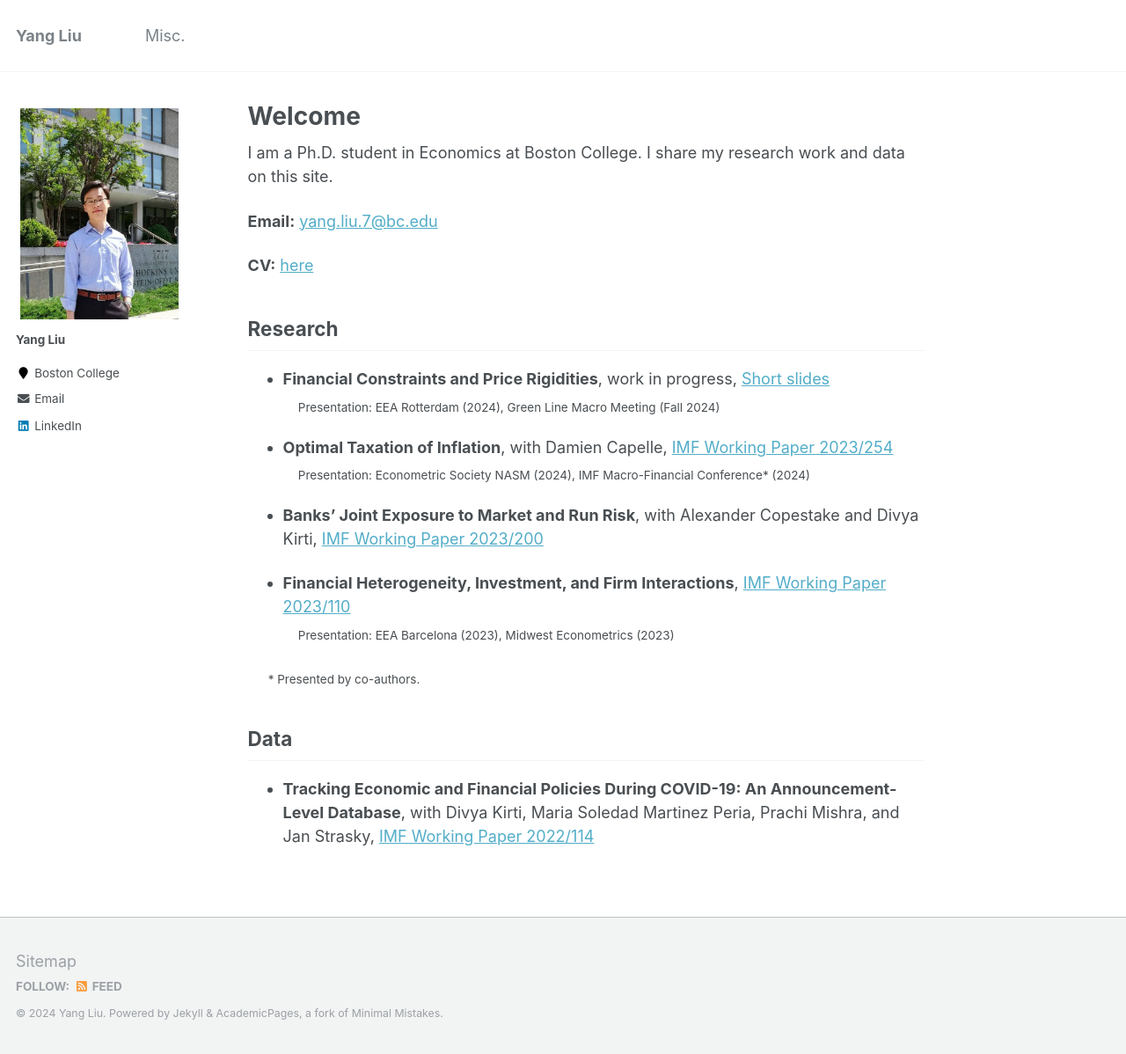
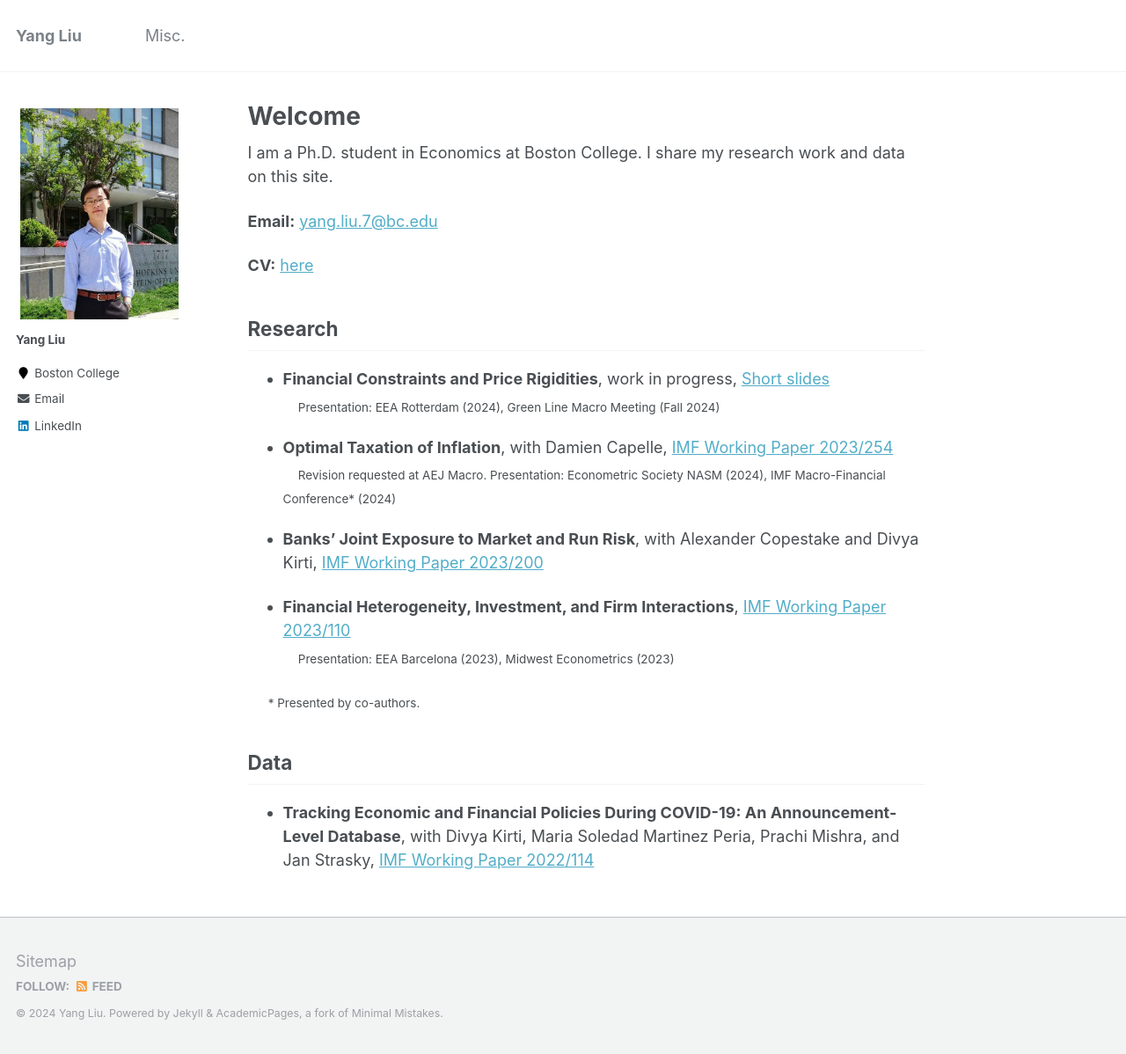
Before and after one commit to yangliu-95/yangliu-95.github.io, a Jekyll site: the page built from _pages/home.md, in a window 1280 px wide and 1198 px high. Shown: the whole window at 88% size. Built offline with Jekyll 4.4.1, drawn with Linux system fonts in a browser that asks for light colours.

Commit message:
Update home.md

```diff
--- a/_pages/home.md
+++ b/_pages/home.md
@@ -20,7 +20,7 @@ I am a Ph.D. student in Economics at Boston College. I share my research work an
 <sub> &emsp;  Presentation: EEA Rotterdam (2024), Green Line Macro Meeting (Fall 2024) <sub>
 
 * **Optimal Taxation of Inflation**, with Damien Capelle,  [IMF Working Paper 2023/254](https://www.imf.org/en/Publications/WP/Issues/2023/12/08/Optimal-Taxation-of-Inflation-542215)  <br>
-<sub> &emsp;  Presentation: Econometric Society NASM (2024), IMF Macro-Financial Conference* (2024) <sub>
+<sub> &emsp;  Revision requested at AEJ Macro. Presentation: Econometric Society NASM (2024), IMF Macro-Financial Conference* (2024) <sub>
 
 * **Banks’ Joint Exposure to Market and Run Risk**, with Alexander Copestake and Divya Kirti,  [IMF Working Paper 2023/200](https://www.imf.org/en/Publications/WP/Issues/2023/09/23/Banks-Joint-Exposure-to-Market-and-Run-Risk-539390)
 
```
